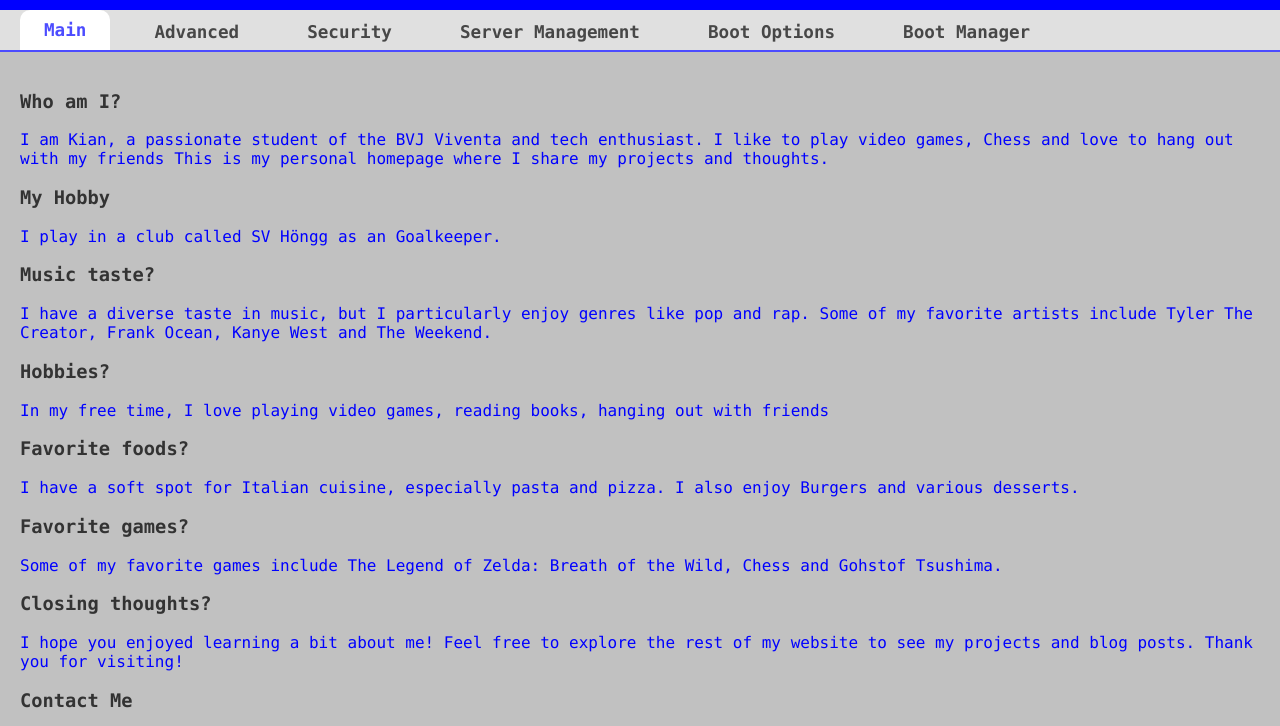
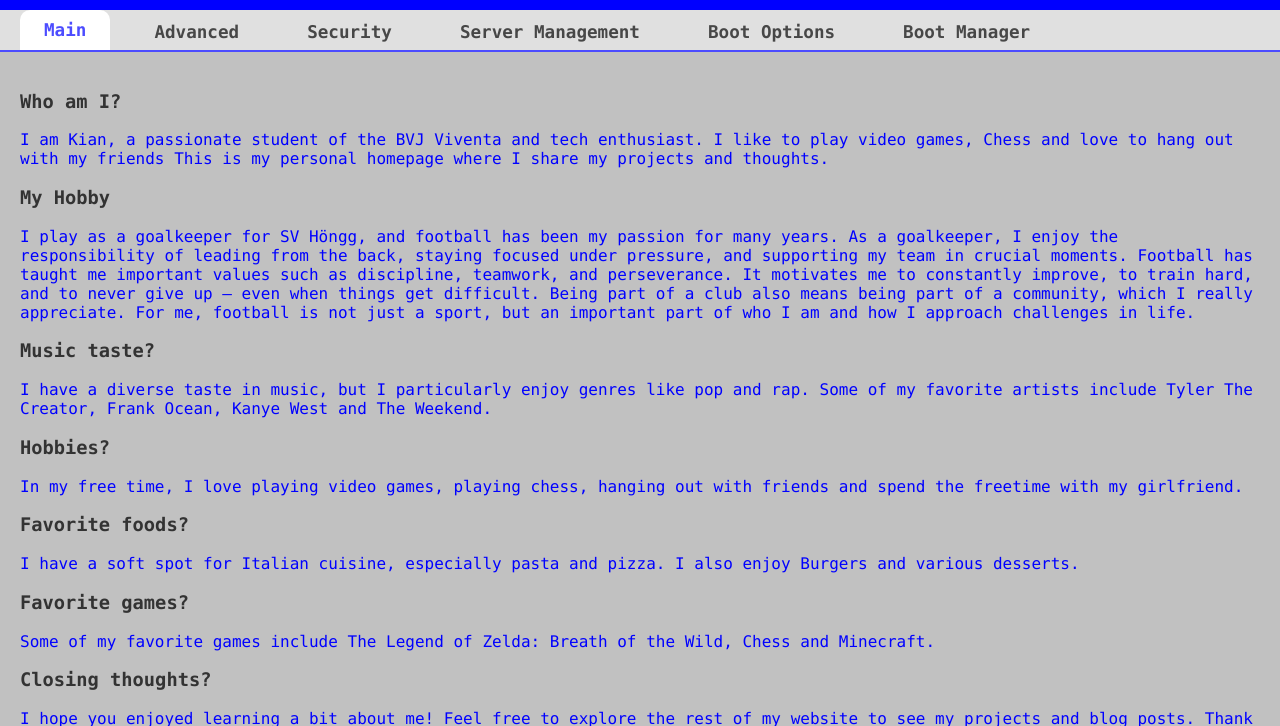
Before and after one commit to kianbeccarelli/kian.beccarelli, a plain HTML site: page index.html in a window 1280 px wide. Shown: the part 91-817 px from the top of the page. Drawn offline with Linux system fonts and the light colour scheme.

Commit message:
Update index.html

```diff
--- a/index.html
+++ b/index.html
@@ -87,20 +87,19 @@
         <h3>Who am I?</h3>
         <p style="color:rgb(0, 0, 255);">I am Kian, a passionate student of the BVJ Viventa and tech enthusiast. I like to play video games, Chess and love to hang out with my friends</a> This is my personal homepage where I share my projects and thoughts.</p>
         <h3>My Hobby</h3>
-    <p style="color:rgb(0, 0, 255);">I play in a club called SV Höngg as an Goalkeeper.</p>
+    <p style="color:rgb(0, 0, 255);">I play as a goalkeeper for SV Höngg, and football has been my passion for many years. As a goalkeeper, I enjoy the responsibility of leading from the back, staying focused under pressure, and supporting my team in crucial moments. Football has taught me important values such as discipline, teamwork, and perseverance. It motivates me to constantly improve, to train hard, and to never give up – even when things get difficult. Being part of a club also means being part of a community, which I really appreciate. For me, football is not just a sport, but an important part of who I am and how I approach challenges in life.</p>
 
 
         <h3>Music taste?</h3>
         <p style="color:rgb(0, 0, 255);">I have a diverse taste in music, but I particularly enjoy genres like pop and rap. Some of my favorite artists include Tyler The Creator, Frank Ocean, Kanye West and The Weekend.</p>
         <h3>Hobbies?</h3>
-        <p style="color:rgb(0, 0, 255);">In my free time, I love playing video games, reading books, hanging out with friends</p>
+        <p style="color:rgb(0, 0, 255);">In my free time, I love playing video games, playing chess, hanging out with friends and spend the freetime with my girlfriend.</p>
         <h3>Favorite foods?</h3>
         <p style="color:rgb(0, 0, 255);">I have a soft spot for Italian cuisine, especially pasta and pizza. I also enjoy Burgers and various desserts.</p>
 
 
         <h3>Favorite games?</h3>
-        <p style="color:rgb(0, 0, 255);">Some of my favorite games include The Legend of Zelda: Breath of the Wild, Chess and Gohstof Tsushima.</p>
-
+        <p style="color:rgb(0, 0, 255);">Some of my favorite games include The Legend of Zelda: Breath of the Wild, Chess and Minecraft.</p>
 
         <h3>Closing thoughts?</h3>
         <p style="color:rgb(0, 0, 255);">I hope you enjoyed learning a bit about me! Feel free to explore the rest of my website to see my projects and blog posts. Thank you for visiting!</p>
```
